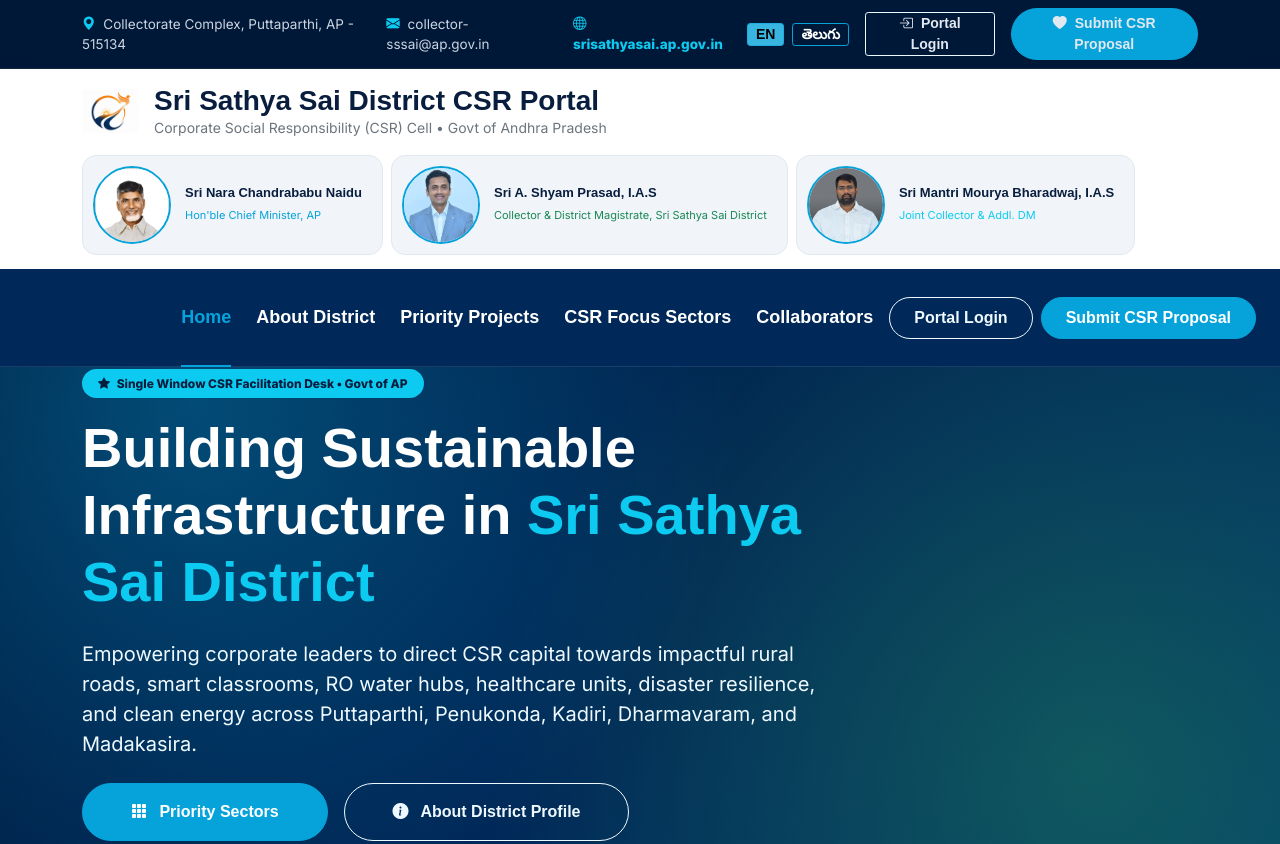
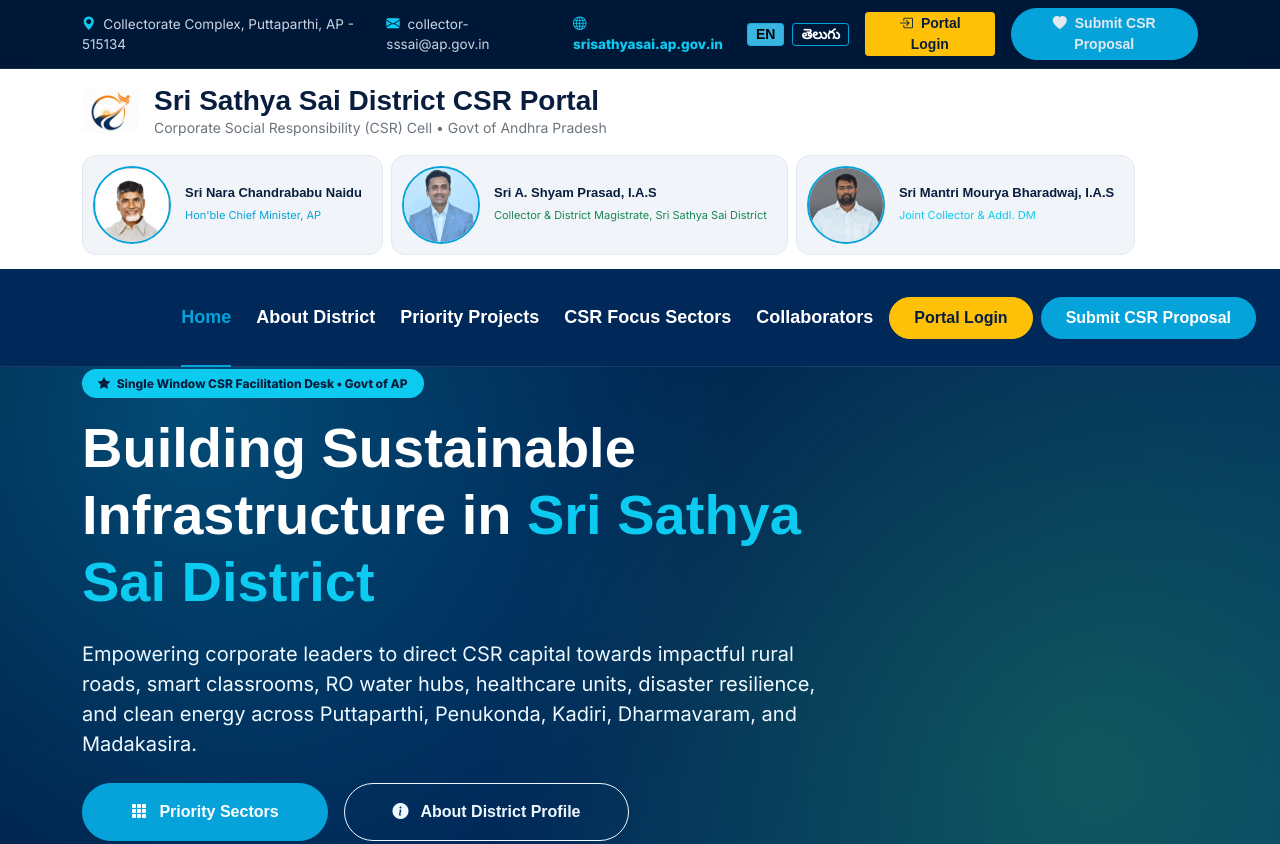
Before and after one commit to srisathyasaicsrs/CSR, a plain HTML site: page index.html in a window 1280 px wide. Shown: the top 844 px of the page. Drawn offline with nearby package versions, Linux system fonts and the light colour scheme; a web font is replaced by a local one.

Commit message:
fix: make login buttons highly visible in navigation bar

```diff
--- a/index.html
+++ b/index.html
@@ -201,7 +201,7 @@
                     <div class="d-inline-flex align-items-center gap-2">
                         <button id="lang-btn-en" class="btn btn-sm btn-primary py-0 px-2 fw-bold" onclick="i18nEngine.setLanguage('en')">EN</button>
                         <button id="lang-btn-te" class="btn btn-sm btn-outline-primary py-0 px-2 fw-bold text-white" onclick="i18nEngine.setLanguage('te')">తెలుగు</button>
-                        <a href="login.html" class="btn btn-sm btn-outline-light py-0 px-3 fw-bold ms-2"><i class="bi bi-box-arrow-in-right me-1"></i> <span data-i18n="nav_login">Portal Login</span></a>
+                        <a href="login.html" class="btn btn-sm btn-warning text-dark py-0 px-3 fw-bold ms-2"><i class="bi bi-box-arrow-in-right me-1"></i> <span data-i18n="nav_login">Portal Login</span></a>
                         <a href="#partner-form" class="btn btn-sm btn-primary rounded-pill px-3 ms-2 fw-bold"><i class="bi bi-heart-fill me-1"></i> <span data-i18n="btn_submit_eoi">Submit Proposal</span></a>
                     </div>
                 </div>
@@ -262,7 +262,7 @@
                 <h3 class="m-0 text-white fw-bold"><i class="fa fa-hand-holding-heart me-2"></i>SSS CSR</h3>
             </a>
             <!-- Always-visible Login button on mobile (next to hamburger) -->
-            <a href="login.html" class="btn btn-outline-light btn-sm rounded-pill fw-bold d-lg-none ms-auto me-2 px-3" id="mobile-login-btn">
+            <a href="login.html" class="btn btn-warning text-dark btn-sm rounded-pill fw-bold d-lg-none ms-auto me-2 px-3" id="mobile-login-btn">
                 <i class="bi bi-box-arrow-in-right me-1"></i> Login
             </a>
             <button class="navbar-toggler" type="button" data-bs-toggle="collapse" data-bs-target="#navbarCollapse">
@@ -277,7 +277,7 @@
                     <a href="#partners" class="nav-item nav-link" data-i18n="nav_collaborators">Corporate Partners</a>
                 </div>
                 <!-- Desktop Login & Proposal Buttons -->
-                <a href="login.html" class="btn btn-outline-light py-2 px-4 ms-3 rounded-pill d-none d-lg-flex align-items-center fw-bold" data-i18n="nav_login"><i class="bi bi-box-arrow-in-right me-2"></i>Portal Login</a>
+                <a href="login.html" class="btn btn-warning text-dark py-2 px-4 ms-3 rounded-pill d-none d-lg-flex align-items-center fw-bold" data-i18n="nav_login"><i class="bi bi-box-arrow-in-right me-2"></i>Portal Login</a>
                 <a href="#partner-form" class="btn btn-primary py-2 px-4 ms-2 rounded-pill d-none d-lg-block fw-bold" data-i18n="btn_submit_eoi"><i class="bi bi-file-earmark-plus me-1"></i> Partner With Us</a>
             </div>
         </nav>
```
